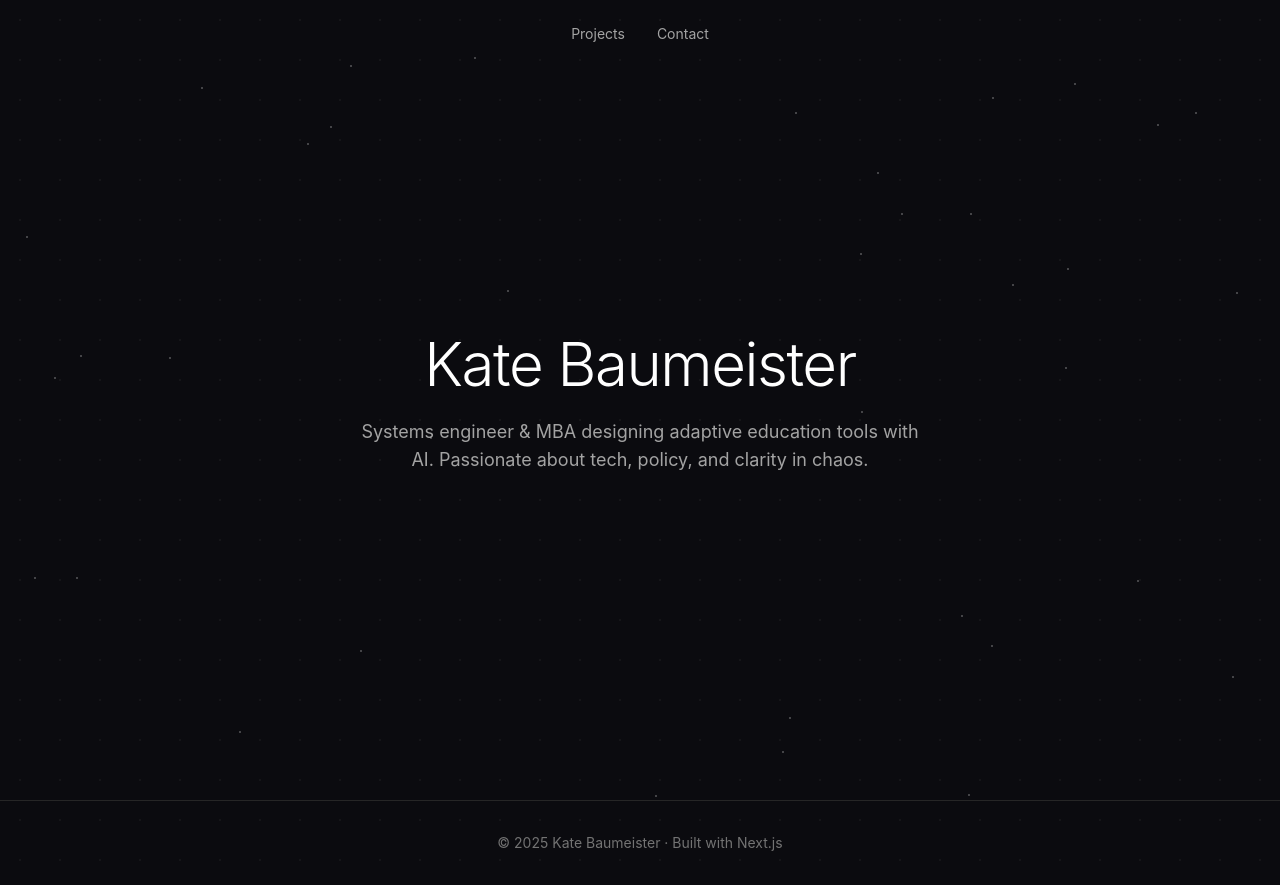
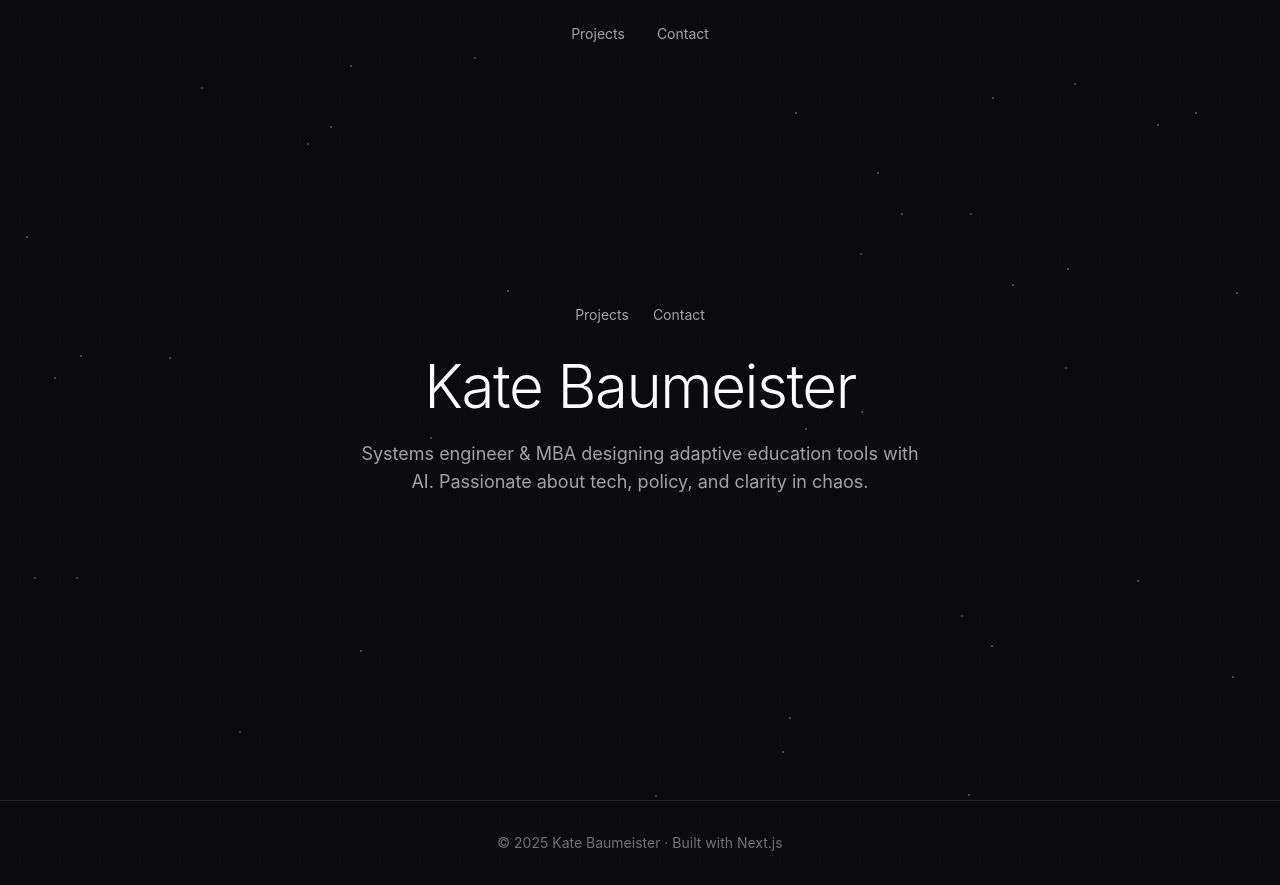
Before and after one commit to katiebaumeister/nextjspractice, a Next.js app in the folder portfolio/: page / in a window 1280 px wide. Built offline with nearby package versions, Linux system fonts and the light colour scheme; no server answers.

Commit message:
Update Hero.js

```diff
--- a/portfolio/components/Hero.js
+++ b/portfolio/components/Hero.js
@@ -3,6 +3,10 @@ import { motion } from 'framer-motion';
 export default function Hero() {
   return (
     <section className="min-h-screen flex flex-col items-center justify-center text-center px-4">
+      <div className="mb-6 flex space-x-6 text-sm text-neutral-400">
+        <a href="/projects" className="hover:text-white transition">Projects</a>
+        <a href="/contact" className="hover:text-white transition">Contact</a>
+      </div>
       <motion.h1
         initial={{ opacity: 0, y: 50 }}
         animate={{ opacity: 1, y: 0 }}
```
